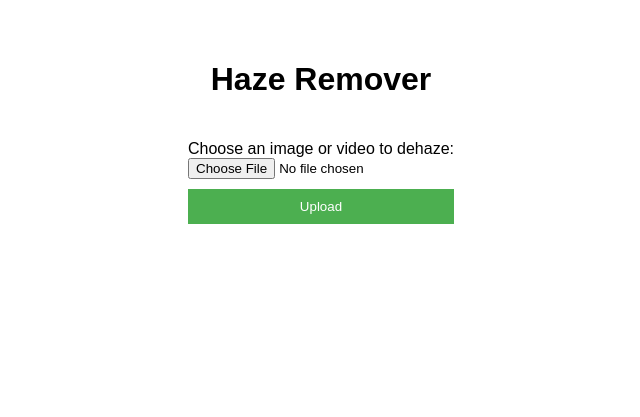
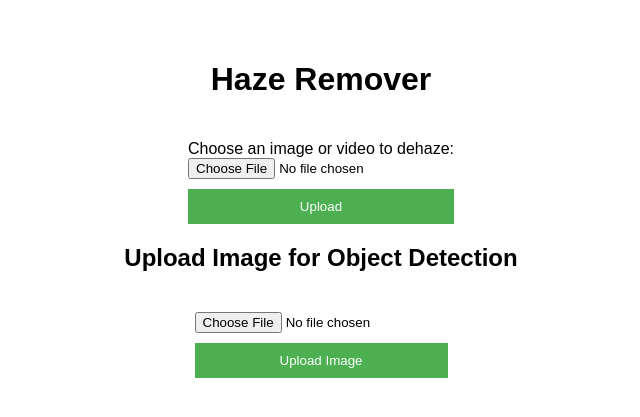
Before and after one commit to Jerry-ZhaoTy/Haze_Remover, a Flask app: page / in a window 1280 px wide. Shown: the top 417 px of the page, without its empty margins (319-959 px from the left). Run offline with Flask 3, Linux system fonts and the light colour scheme.

Commit message:
Update index.html

```diff
--- a/543 group/templates/index.html
+++ b/543 group/templates/index.html
@@ -41,5 +41,11 @@
         <input type="file" id="fileUpload" name="file" accept="image/*,video/*">
         <input type="submit" value="Upload">
     </form>
+
+    <h2>Upload Image for Object Detection</h2>
+    <form action="/upload_to_eval" method="post" enctype="multipart/form-data">
+        <input type="file" name="file">
+        <input type="submit" value="Upload Image">
+    </form>
 </body>
 </html>
```
